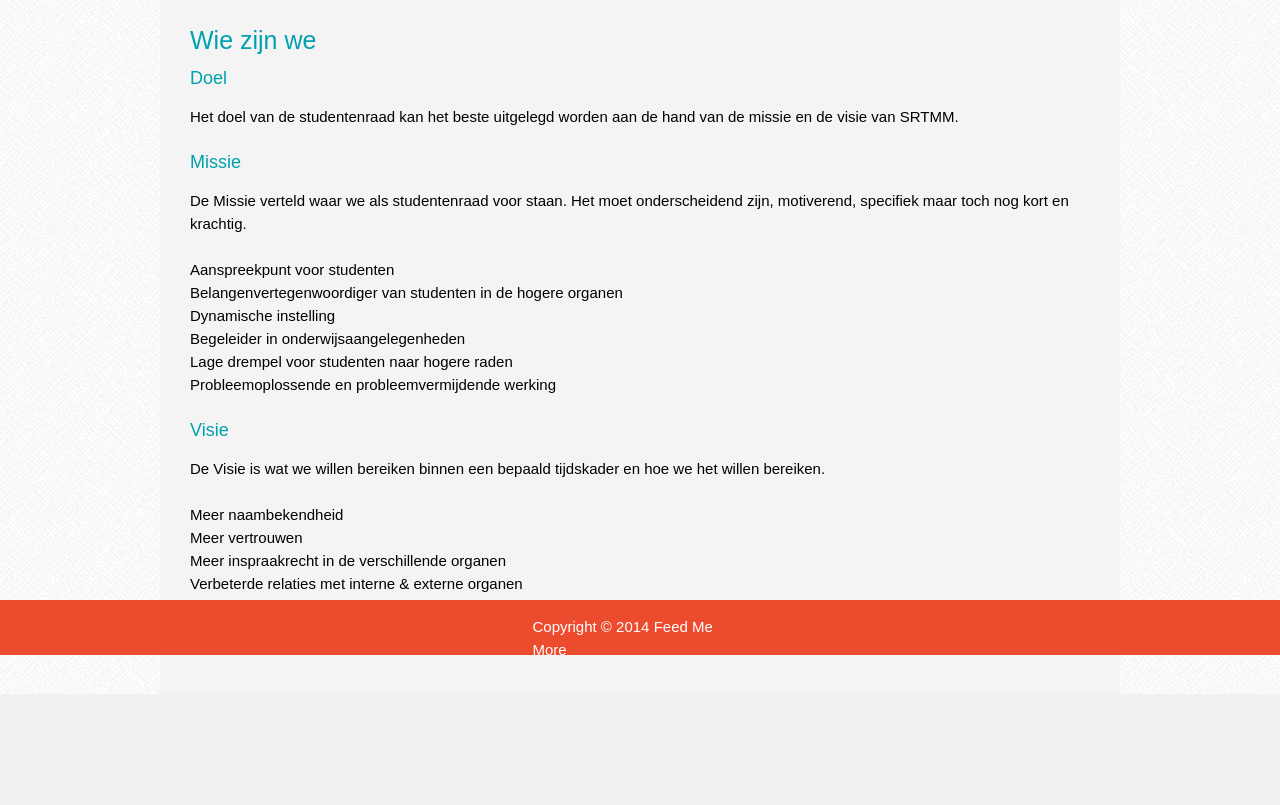
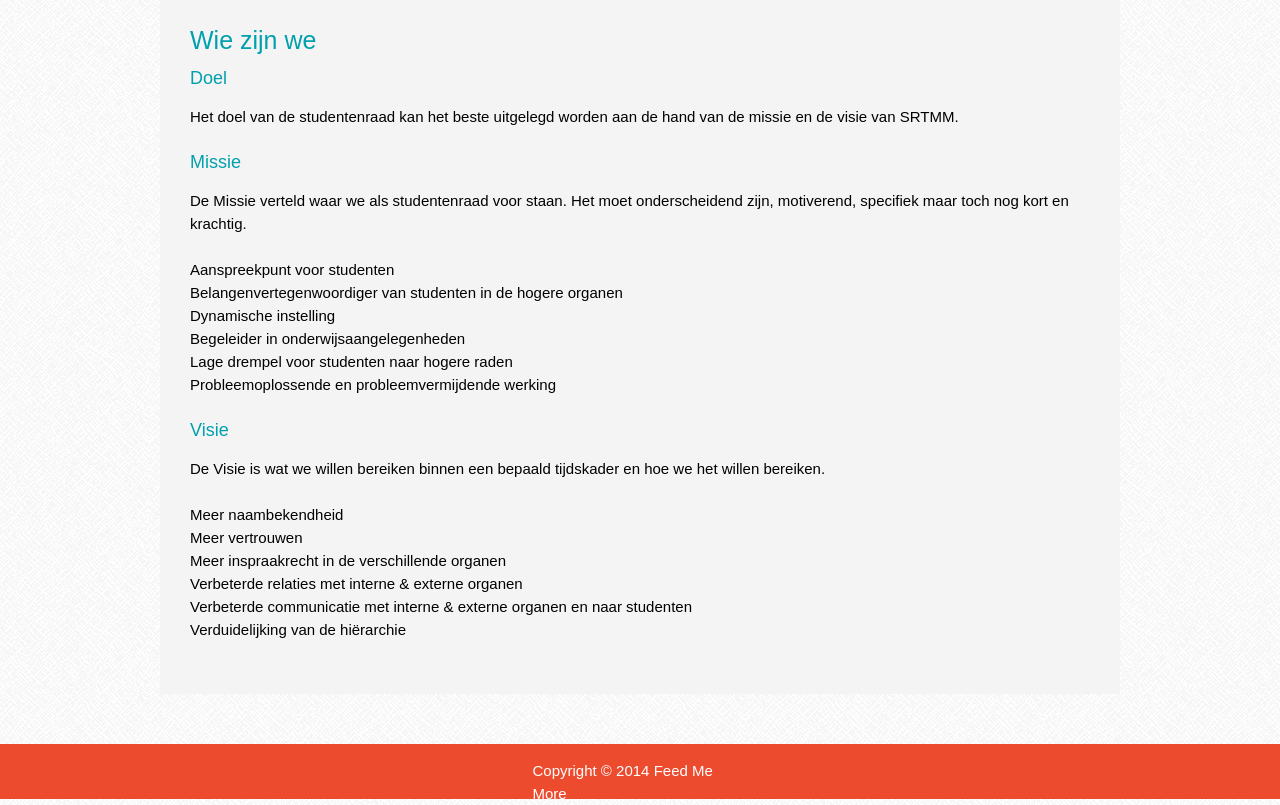
Before and after one commit to larspeeters/FeedMeMore, a PHP site: page /about.php?error=1 in a window 1280 px wide. Shown: the part 145-950 px from the top of the page. Before the commit the page ends 839 px from the top, so only its background shows below. Run offline with PHP 8.4, Linux system fonts and the light colour scheme.

Commit message:
footer fout opgelost

```diff
--- a/css/screen.css
+++ b/css/screen.css
@@ -409,9 +409,6 @@ footer{
 	font-size: 15px;
 	text-transform: capitalize;
 	color: white;
-	position: absolute;
-	bottom: 0;
-	width: 100%;
 }
 #footerContent{
 	width: 215px;
```
